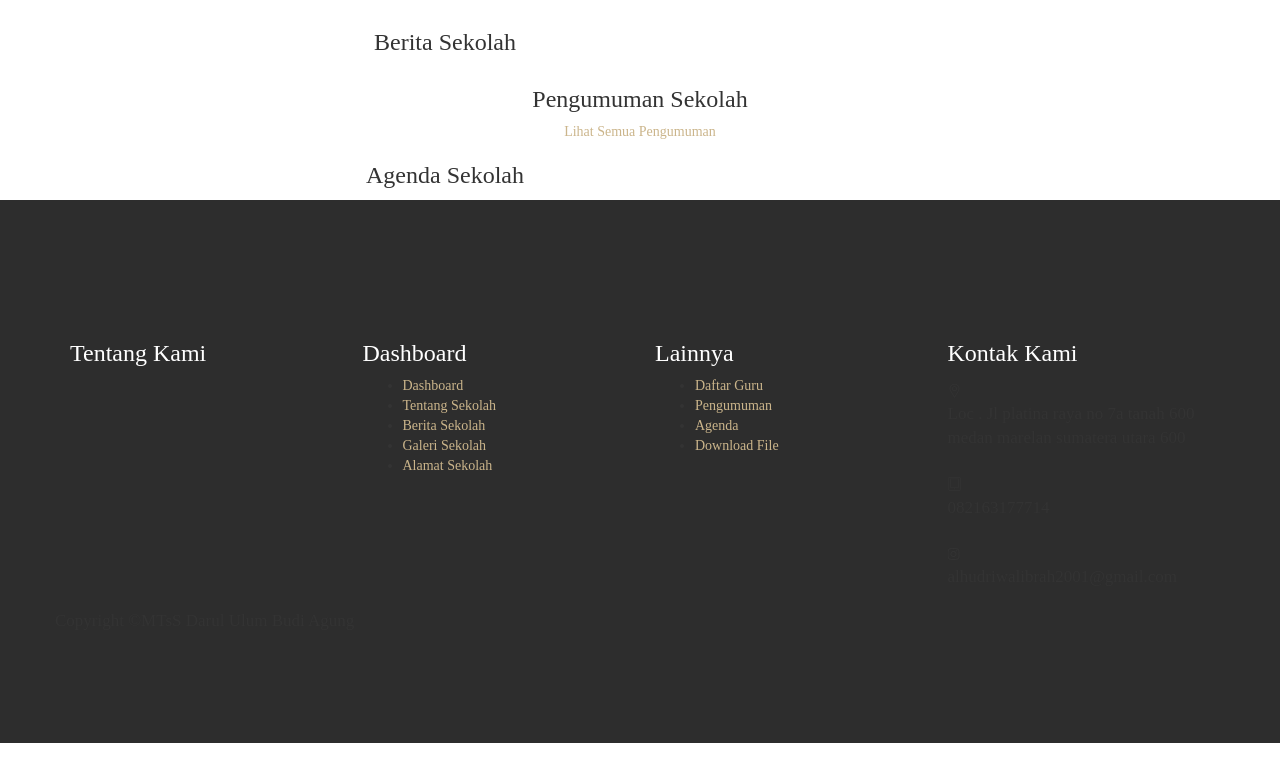
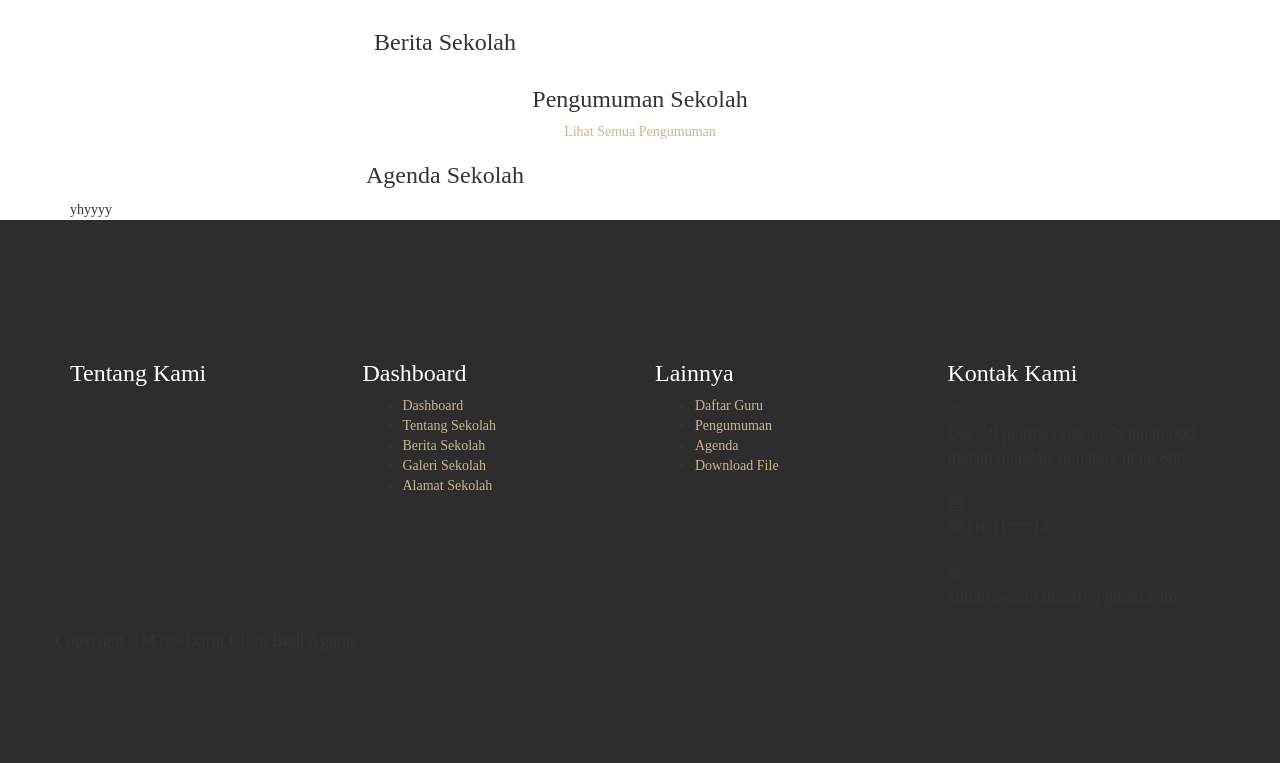
Before and after one commit to WahyuSofianda/sisfosekolah, a CodeIgniter app: page /database/ in a window 1280 px wide. Shown: the part 471-1234 px from the top of the page. Run offline with CodeIgniter, Linux system fonts and the light colour scheme; data that the repository does not hold is empty; some libraries are stand-ins or nearby versions.

Commit message:
Update v_home.php

```diff
--- a/application/views/depan/v_home.php
+++ b/application/views/depan/v_home.php
@@ -157,6 +157,6 @@ function limit_words($string, $word_limit)
                     </div>
                 <?php endforeach; ?>
             </div>
-        </div>
+        </div>yhyyyy
     </div>
 </div>
```
